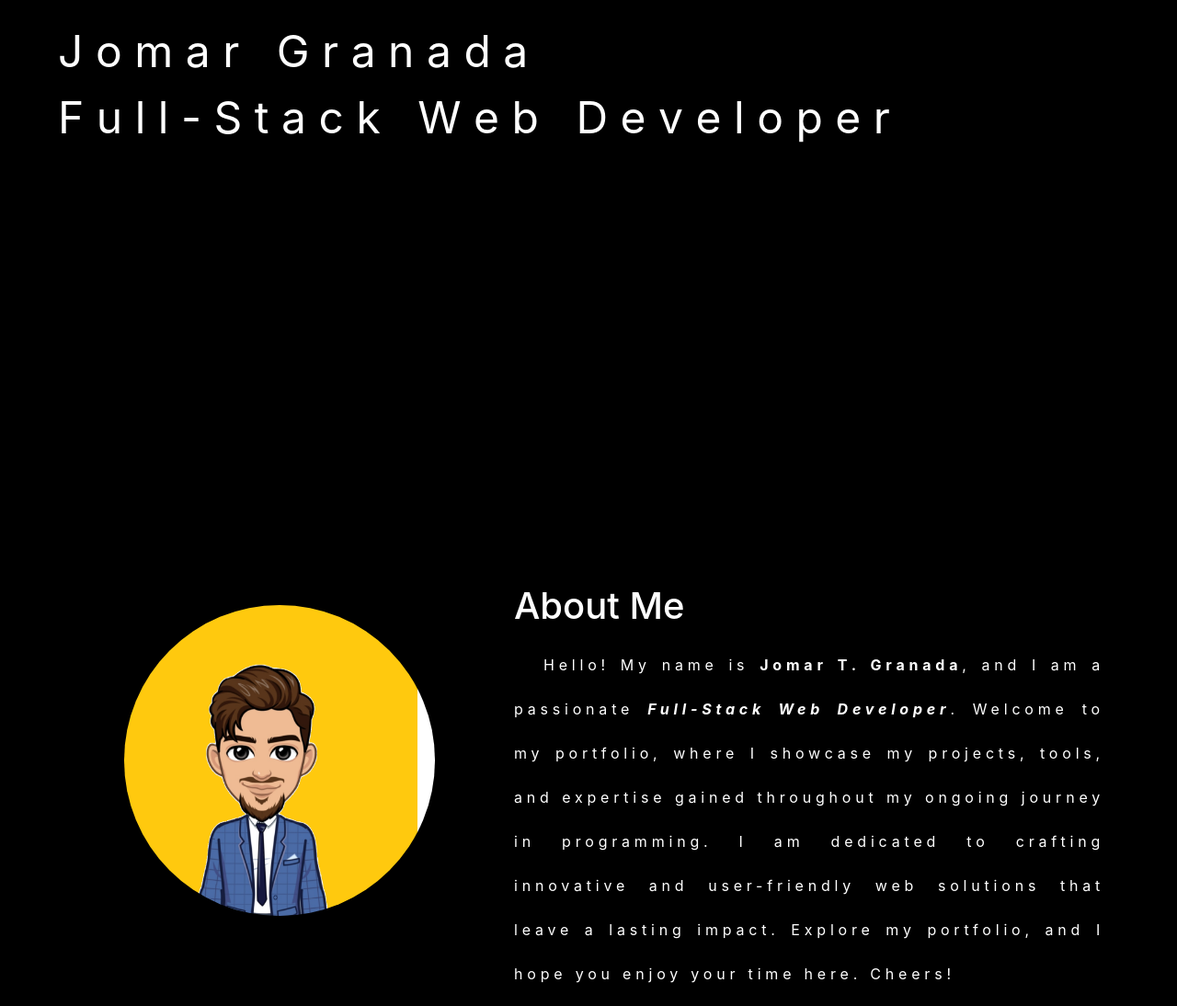
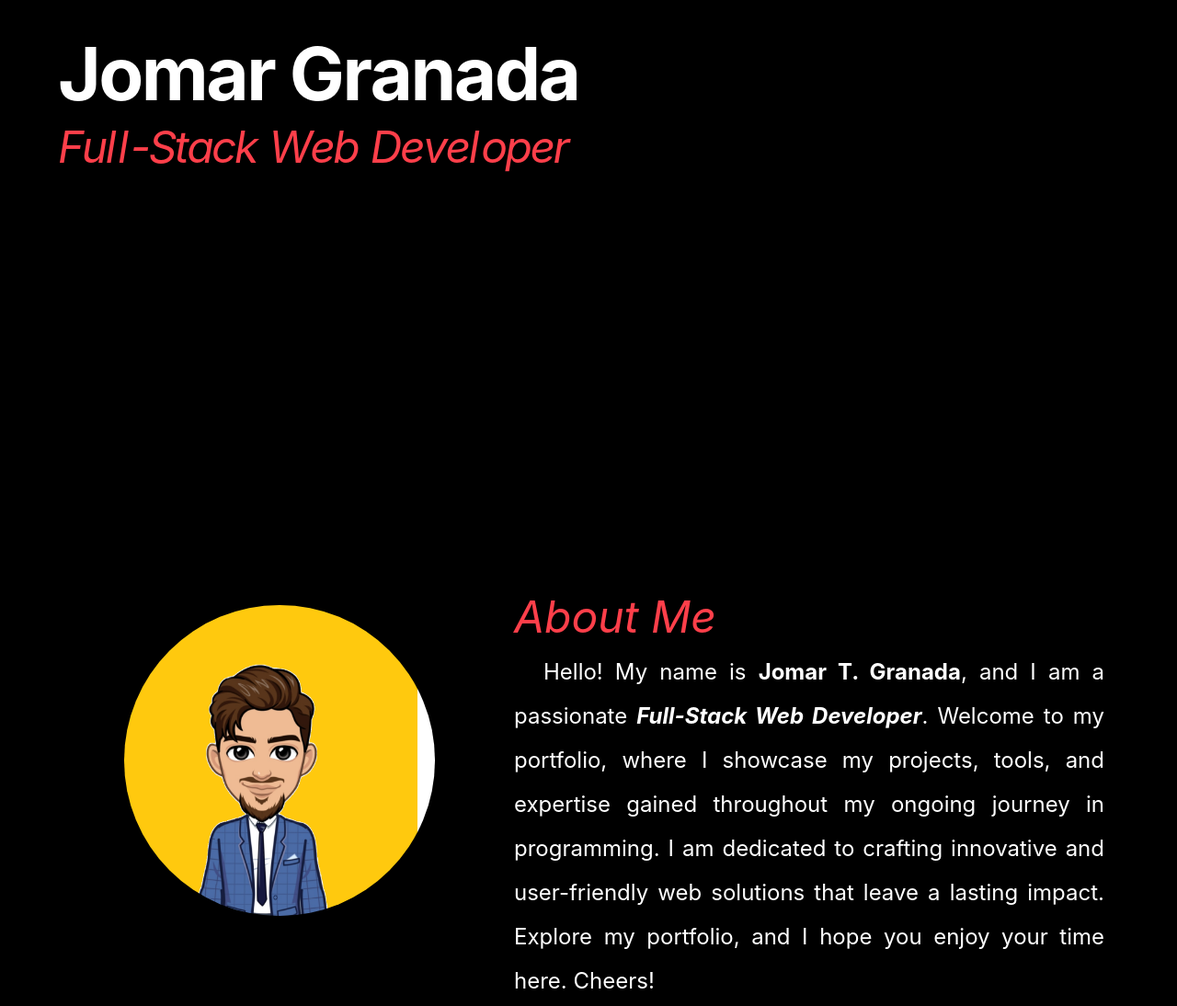
Before and after one commit to Granada-JT/web-developer-portfolio, a website: page index.html in a window 1280 px wide. Shown: the part 300-1394 px from the top of the page at 92% size. Drawn offline with nearby package versions, Linux system fonts and the light colour scheme.

Commit message:
changed font colors to red

```diff
--- a/animations.js
+++ b/animations.js
@@ -50,13 +50,14 @@ document.addEventListener("DOMContentLoaded", function() {
     });
 });
 
-(function() {
+
+document.addEventListener("DOMContentLoaded", function genChar() {
   function count() {
     var letters = "ABCDEFGHIJKLMNOPQRSTUVWXYZ";
     var numbers = "0123456789";
     var symbols = "!@#$%^&*()_+=-";
     var string = numbers + letters + symbols;
-      var allCounters = document.querySelectorAll(" #fullName > i");
+    var allCounters = document.querySelectorAll("#fullName > i");
 
     allCounters.forEach(function(el) {
       var duration = 100 + Array.from(allCounters).indexOf(el) * 60;
@@ -71,15 +72,31 @@ document.addEventListener("DOMContentLoaded", function() {
     });
   }
 
-    document.addEventListener("DOMContentLoaded", count);
-  })();
+  // Create a new IntersectionObserver
+  const observer = new IntersectionObserver((entries) => {
+    entries.forEach((entry) => {
+      // Check if the landing section is visible
+      if (entry.isIntersecting) {
+        // Call the count function here
+        count();
+      }
+    });
+  });
 
-  (function() {
+  // Select the landing section element
+  const landingSection = document.getElementById("landing");
+
+  // Start observing the landing section
+  observer.observe(landingSection);
+});
+
+document.addEventListener("DOMContentLoaded", function genChar() {
   function count() {
     var letters = "ABCDEFGHIJKLMNOPQRSTUVWXYZ";
     var numbers = "0123456789";
-      var string = numbers + letters;
-      var allCounters = document.querySelectorAll(" #profession > i");
+    var symbols = "!@#$%^&*()_+=-";
+    var string = numbers + letters + symbols;
+    var allCounters = document.querySelectorAll("#profession > i");
 
     allCounters.forEach(function(el) {
       var duration = 100 + Array.from(allCounters).indexOf(el) * 60;
@@ -94,5 +111,20 @@ document.addEventListener("DOMContentLoaded", function() {
     });
   }
 
-    document.addEventListener("DOMContentLoaded", count);
-  })();
+  // Create a new IntersectionObserver
+  const observer = new IntersectionObserver((entries) => {
+    entries.forEach((entry) => {
+      // Check if the landing section is visible
+      if (entry.isIntersecting) {
+        // Call the count function here
+        count()
+      }
+    });
+  });
+
+  // Select the landing section element
+  const landingSection = document.getElementById("landing");
+
+  // Start observing the landing section
+  observer.observe(landingSection);
+});
--- a/index.css
+++ b/index.css
@@ -74,6 +74,29 @@ html {
 	background-color: black;
 }
 
+#fullName i,
+#profession i {
+	display: inline-flex;
+	font-style: normal;
+	letter-spacing: -1rem;
+}
+
+#profession i {
+	font-style: italic;
+	font-size: 3rem;
+}
+
+#fullName i {
+	font-weight: bold;
+	font-size: 5rem;
+}
+
+#profession {
+	margin-inline-start: 5rem;
+	color:#FF3F4A;
+	margin-top: -1rem;
+}
+
 #landingText {
 	min-height: 100%;
 	margin-top: 40vh;
@@ -99,11 +122,16 @@ html {
 	height: 3rem;
 }
 
+#about-me-header {
+	color: #FF3F4A;
+	font-size: 3rem;
+}
+
 #about-me-caption {
-	line-height: 3;
+	line-height: 2;
 	text-indent: 2rem;
-	font-size: 1rem;
-	letter-spacing: 0.3rem;
+	font-size: 1.5rem;
+	letter-spacing: 0rem;
 }
 
 #carousel-aboutMe {
@@ -133,19 +161,13 @@ html {
 }
 
 #carouselSocials img {
-  transition: transform 0.3s ease;
+  	transition: transform 0.3s ease;
 }
 
 /* Apply the scale effect on hover */
 #carouselSocials img:hover {
-  transform: scale(1.1);
+  	transform: scale(1.1);
 }
-
-#fullName i,
-#profession i {
-  font-style: normal;
-}
-
 /*Landing Section End*/
 
 
@@ -163,6 +185,8 @@ html {
 
 #projectsHeader {
 	padding-bottom: 1rem;
+	color:#FF3F4A;
+	font-size: 3rem;
 }
 
 .projectCards > div > h3 {
@@ -217,6 +241,11 @@ html {
 	background-repeat: no-repeat;
 	background-size: cover;
 	background-attachment: fixed;*/
+}
+
+#tools {
+	font-size: 3rem;
+	color: #FF3F4A;
 }
 
 #tools-1 > img {
@@ -348,6 +377,15 @@ transform: scale(1.1);
     right: 1rem;
 }
 
+#form-col > i {
+	color: #FF3F4A;
+	font-size: 3rem;
+}
+
+#formCarouHeader> i {
+	color: #FF3F4A;
+	font-size: 2.3rem;
+}
 
 /* Awards and Achievements Carousel End */
 
--- a/index.html
+++ b/index.html
@@ -68,7 +68,7 @@
                     <i data-final="m">m</i>
                     <i data-final="a">a</i>
                     <i data-final="r">r</i>
-                    <i data-final="&nbsp;"></i>
+                    <i data-final="&nbsp;">&nbsp;</i>
                     <i data-final="G">G</i>
                     <i data-final="r">r</i>
                     <i data-final="a">a</i>
@@ -85,16 +85,16 @@
                     <i data-final="l">l</i>
                     <i data-final="l">l</i>
                     <i data-final="-">-</i>
-                    <i data-final="S"></i>
+                    <i data-final="S">S</i>
                     <i data-final="t">t</i>
                     <i data-final="a">a</i>
                     <i data-final="c">c</i>
                     <i data-final="k">k</i>
-                    <i data-final="&nbsp;"></i>
+                    <i data-final="&nbsp;">&nbsp;</i>
                     <i data-final="W">W</i>
                     <i data-final="e">e</i>
                     <i data-final="b">b</i>
-                    <i data-final="&nbsp;"></i>
+                    <i data-final="&nbsp;">&nbsp;</i>
                     <i data-final="D">D</i>
                     <i data-final="e">e</i>
                     <i data-final="v">v</i>
@@ -137,7 +137,7 @@
                 </div>
                 <!-- End of Carousel div -->
                     <div class="col-lg-7 col-sm-12 order-2 mt-3 text-justify" id="carousel-aboutMe">
-                        <h1 class="mb-3 text-left " id="about-me-header">About Me</h1>
+                        <i class="mb-3 text-left " id="about-me-header">About Me</i>
                         <div id="about-me-caption" class="">
                             <p>Hello! My name is <strong>Jomar T. Granada</strong>, and I am a passionate <strong><em>Full-Stack Web Developer</em></strong>. Welcome to my portfolio, where I showcase my projects, tools, and expertise gained throughout my ongoing journey in programming. I am dedicated to crafting innovative and user-friendly web solutions that leave a lasting impact. Explore my portfolio, and I hope you enjoy your time here. Cheers!</p>
                         </div>
@@ -197,7 +197,7 @@
 <!-- Start of Projects Section -->
 <div id="projects" class="container-fluid">
     <div class="row" id="projectsHeader">
-      <h1 class="text-center col-12 pt-5 mt-4">My Projects</h1>
+      <i class="text-center col-12 pt-5 mt-4">My Projects</i>
     </div>
     <!-- Projects -->
     <div class="p-5 d-lg-flex justify-content-center mx-md-5">
@@ -260,7 +260,7 @@
 <div id="tools" class="d-flex flex-column justify-content-center align-items-center">
     <div class="text-center">
         <!-- Core Tools Section Start -->
-        <h1 class="pt-5 mt-4">Core Tools</h1>
+        <i class="pt-5 mt-4">Core Tools</i>
 
         <div id="core-tools" class="pb-4 d-flex flex-column">
             <div id="html" class="d-flex justify-content-center flex-row">
@@ -272,7 +272,7 @@
         <!-- Core Tools Section End -->
 
         <!-- Other Tools Section Start -->
-        <h1 class="text-center mt-3">Other Tools</h1>
+        <i class="text-center mt-3">Other Tools</i>
 
         <div id="other-tools" class="p-3 d-flex justify-content-center align-items-top flex-md-column ">
             <div id="tools-1" class="d-md-flex justify-content-center">
@@ -303,7 +303,7 @@
         <div class="row mx-3">
             <div class="col-sm-12 col-lg-6">
                 <form id="form-col">
-                    <h2 class="text-center">Contact Me</h2>
+                    <i class="text-center">Contact Me</i>
                     <div class="form-group text-left justify-content-center">
                         <label for="name">Name</label>
                         <input type="text" class="form-control" id="name" required>
@@ -320,9 +320,9 @@
                 </form>
             </div>
             <div class="col-sm-12 col-lg-6 d-flex align-items-top justify-content-center" id="clientReviews-carousel">
-                <div class="text-center">
+                <div id="formCarouHeader">
                     <!-- Content beside the form -->
-                    <h3>My Awards and Achievements</h3>
+                    <i>My Awards and Achievements</i>
                     <div id="carouselExampleCaptions" class="carousel slide text-center pt-3" data-ride="carousel">
                       <div class="carousel-inner rounded" id="contact-carousel">
                         <!-- Pictures will appear in the carousel -->
```
Lines whose indentation alone changed are shown as unchanged.
